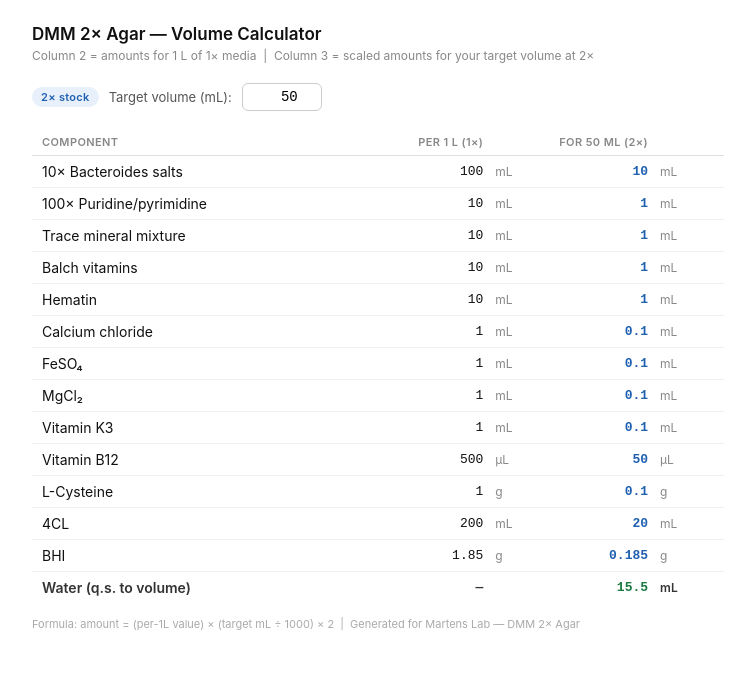
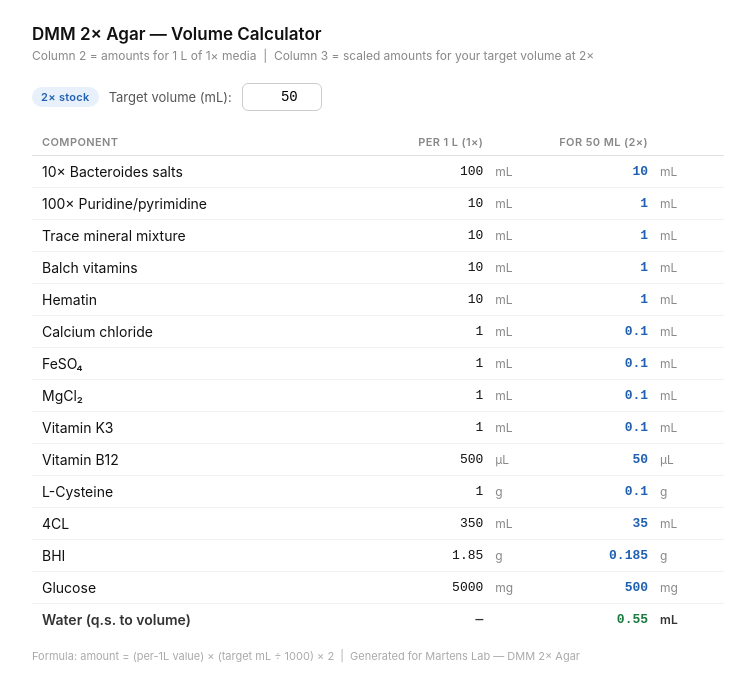
Before and after one commit to gvpereira-git/4CP_DM, a plain HTML site: page index.html in a window 1280 px wide. Shown: the whole page, without its empty margins (262-1017 px from the left). Drawn offline with Linux system fonts and the light colour scheme.

Commit message:
Add files via upload

```diff
--- a/index.html
+++ b/index.html
@@ -68,8 +68,9 @@ const rows = [
   { name: "Vitamin K3",               per1L: 1,    unit: "mL"  },
   { name: "Vitamin B12",              per1L: 500,  unit: "µL"  },
   { name: "L-Cysteine",               per1L: 1,    unit: "g"   },
-  { name: "4CL",                      per1L: 200,  unit: "mL"  },
+  { name: "4CL",                      per1L: 350,  unit: "mL"  },
   { name: "BHI",                      per1L: 1.85, unit: "g"   },
+  { name: "Glucose",                  per1L: 5000, unit: "mg"   },
 ];
 
 function fmt(n) {
```
